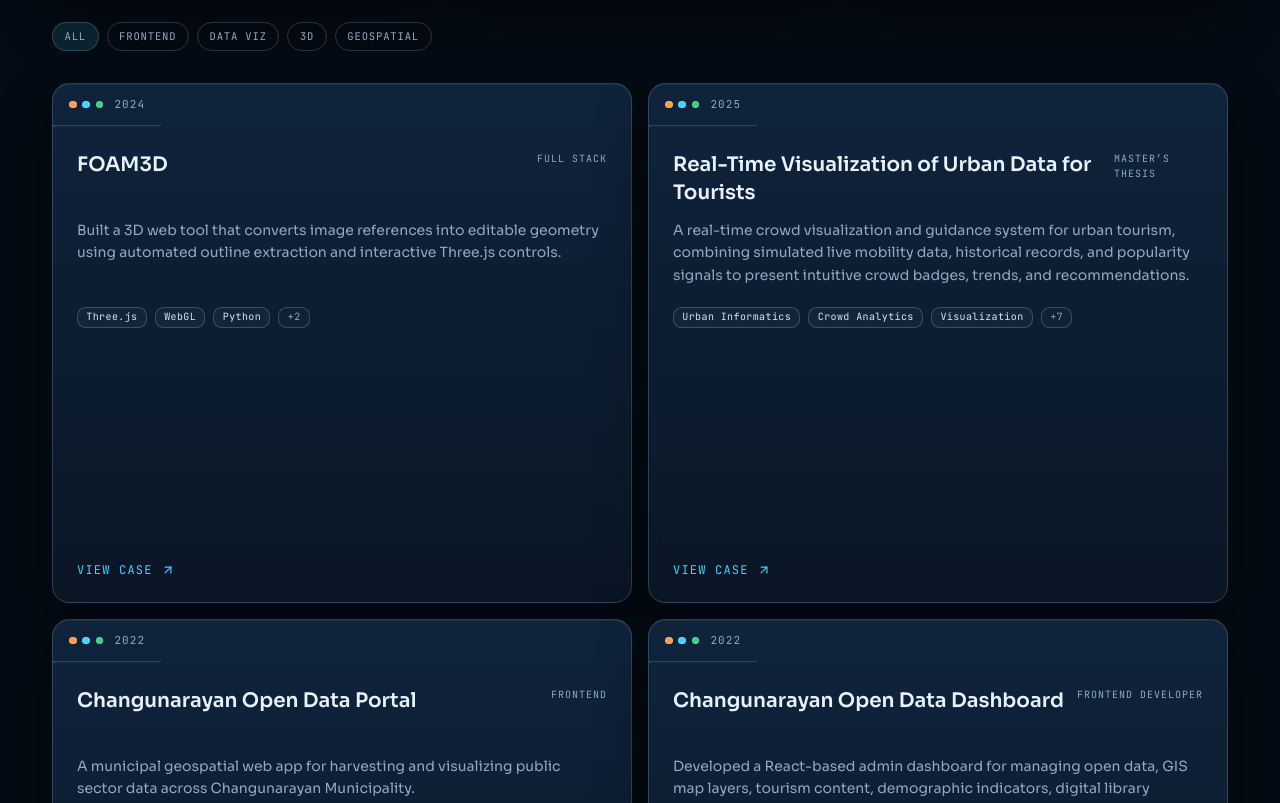
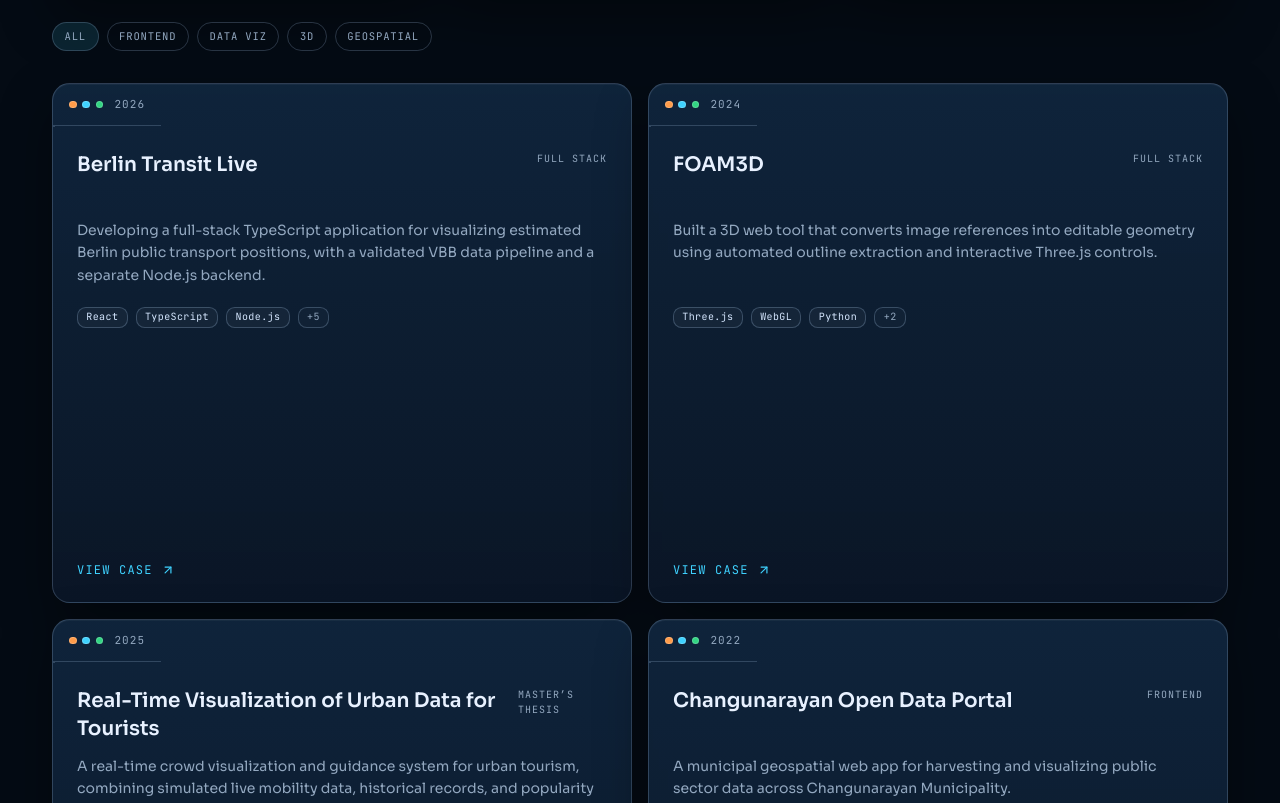
Before and after one commit to Shushovan015/my-portfolio, a Next.js app: page / in a window 1280 px wide. Shown: the part 1959-2762 px from the top of the page. Built offline with nearby package versions, Linux system fonts and the light colour scheme; grey boxes are pictures that could not be loaded.

Commit message:
added a project

```diff
--- a/src/content/projects.ts
+++ b/src/content/projects.ts
@@ -31,6 +31,67 @@ export type Project = {
 
 
 export const projects: Project[] = [
+    {
+        slug: "berlin-transit-live",
+        title: "Berlin Transit Live",
+        year: 2026,
+        role: "Full Stack",
+        tags: [
+            "React",
+            "TypeScript",
+            "Node.js",
+            "Vite",
+            "Zod",
+            "GraphQL",
+            "Vitest",
+            "Tailwind CSS",
+        ],
+        links: {
+            github: "https://github.com/Shushovan015/Berlin-Transit-live",
+        },
+        cover: {
+            src: "/projects/berlin-transit-live/cover.jpg",
+            alt: "Berlin Transit Live project preview",
+        },
+        previewMedia: [
+            {
+                src: "/projects/berlin-transit-live/preview-1.mp4",
+                kind: "video",
+                poster: "/projects/berlin-transit-live/cover.jpg",
+            },
+        ],
+        summary:
+            "Developing a full-stack TypeScript application for visualizing estimated Berlin public transport positions, with a validated VBB data pipeline and a separate Node.js backend.",
+        highlights: [
+            "Built a strictly typed data pipeline for estimated U-Bahn and S-Bahn vehicle positions.",
+            "Validates untrusted VBB API responses at runtime with Zod before they enter the application.",
+            "Separates external VBB data-transfer objects from stable application domain models.",
+            "Moves external transport-data access from the browser into a dedicated Node.js backend.",
+            "Uses automated tests to verify URL construction, HTTP failures, cancellation, validation, and domain mapping.",
+        ],
+        caseStudy: {
+            problem:
+                "Real-time public transport data comes from an external API and cannot be trusted to match the application's expected structure. Fetching it directly from every browser would also duplicate requests and tightly couple the user interface to the external VBB service.",
+            approach: [
+                "Established a strict TypeScript foundation for frontend and backend development.",
+                "Modeled the required subset of the VBB radar response instead of coupling the application to the complete external response.",
+                "Treated every network response as unknown until it passed runtime validation with Zod.",
+                "Separated VBB-specific DTOs from application-owned vehicle, transport-mode, and geographic-position models.",
+                "Implemented pure mapping functions that convert validated VBB movements into stable domain objects.",
+                "Built and tested a radar client that handles URL construction, HTTP errors, cancellation signals, validation failures, and domain mapping.",
+                "Introduced an npm workspace containing an independently buildable Node.js backend.",
+                "Moved the VBB integration and its tests from the browser application into the backend while preserving existing behavior.",
+                "Used mocked network responses in tests so verification remains fast and independent of the live VBB service.",
+            ],
+            outcome: [
+                "Created a tested boundary that prevents malformed external transport data from leaking into the application.",
+                "Established clear separation between the React frontend, Node.js backend, domain models, and VBB integration.",
+                "Reduced future browser-to-VBB coupling by making the backend responsible for external transport-data access.",
+                "Maintained a reliable development baseline with passing tests, lint checks, and independent frontend and backend builds.",
+                "Prepared the backend for a GraphQL API and future map-based vehicle visualization.",
+            ],
+        },
+    },
     {
         slug: "foam3d",
         title: "FOAM3D",
```
